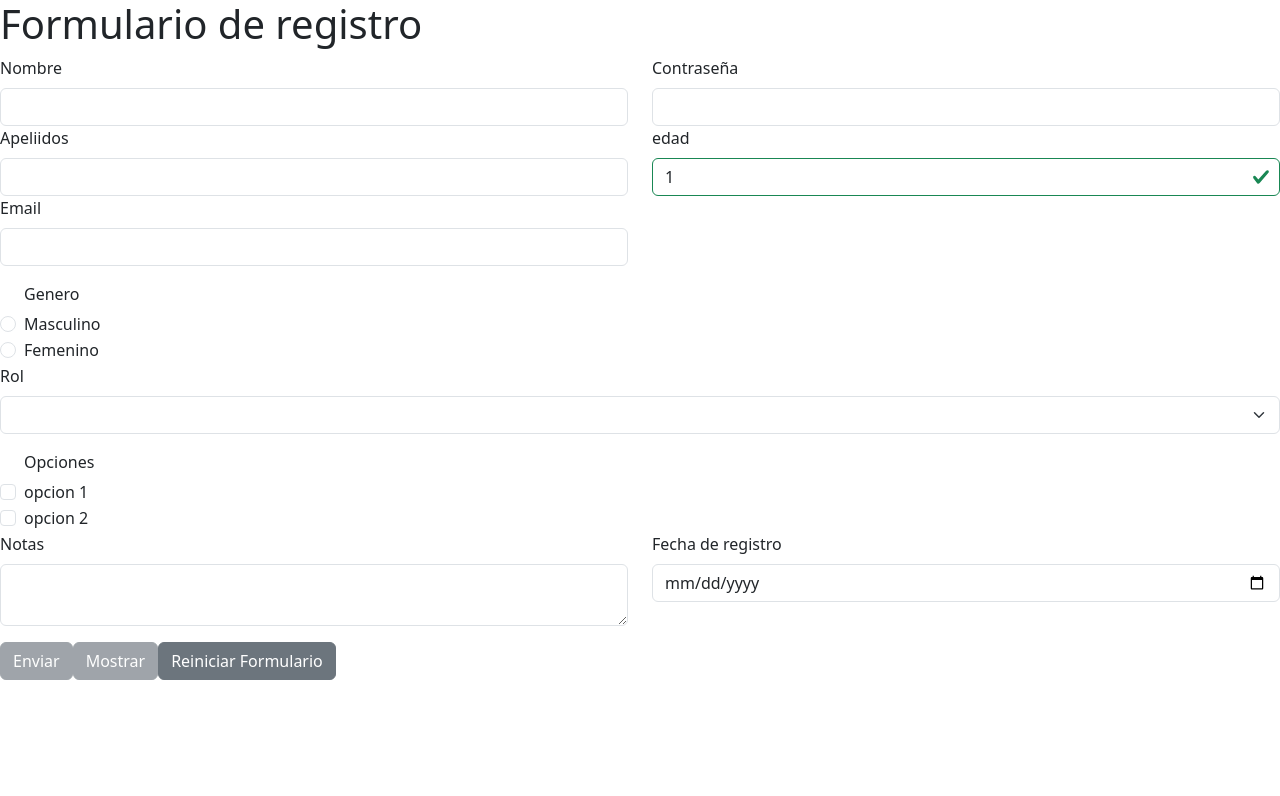
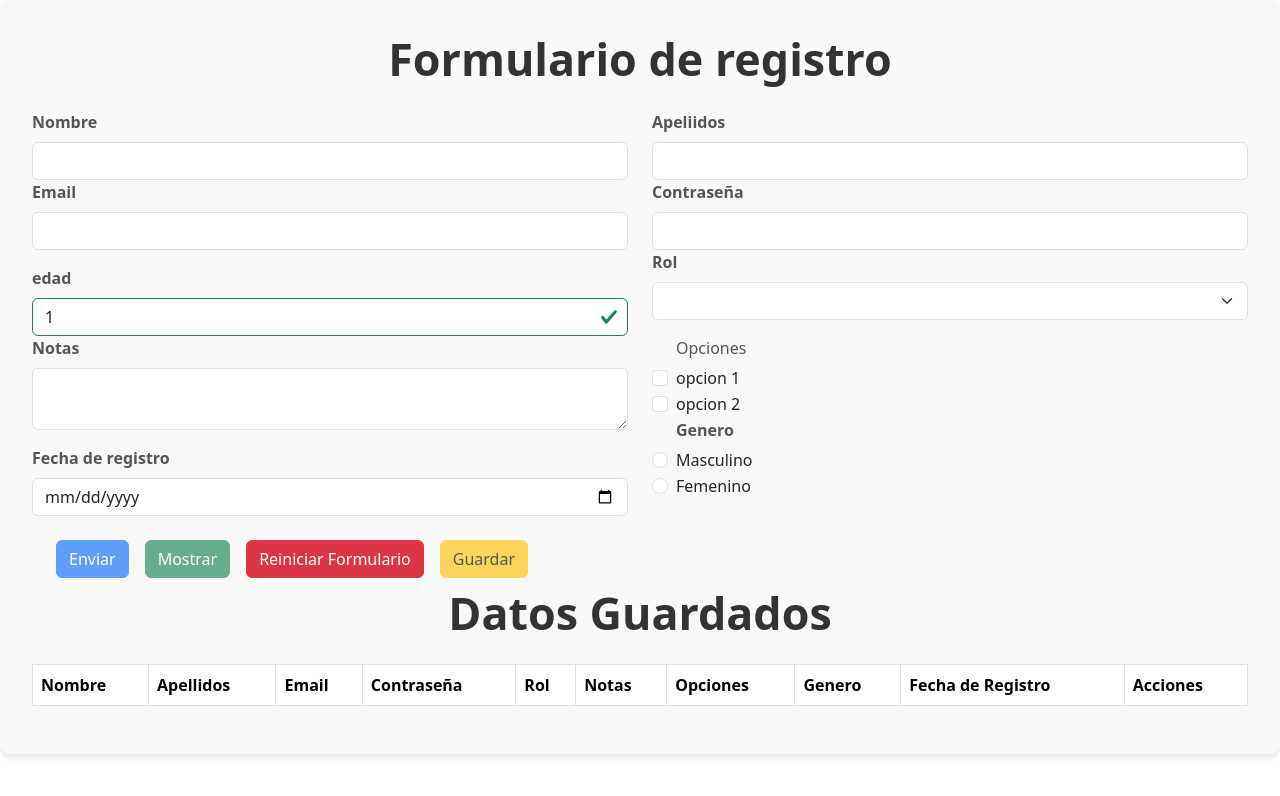
Before and after one commit to JovanyMolina/Practicas, a Next.js app: page /practica5 in a window 1280 px wide. Shown: the top 796 px of the page. Built offline with nearby package versions, Linux system fonts and the light colour scheme.

Commit message:
Practica #7 - Formularios y Tablas

```diff
--- a/src/app/globals.css
+++ b/src/app/globals.css
@@ -1,6 +1,34 @@
 @tailwind base;
 @tailwind components;
 @tailwind utilities;
+
+
+.FormularioRegistro{
+  background-color: #f9f9f9;
+    padding: 2rem;
+    border-radius: 10px;
+    box-shadow: 0 4px 6px rgba(0, 0, 0, 0.1);
+    justify-content: center;
+    align-items: center;
+
+
+}
+.TituloFormulario{
+  font-size: 2.8rem;
+    font-weight: bold;
+    text-align: center;
+    margin-bottom: 1.5rem;
+    color: #333;
+}
+.LanelFormulario {
+  font-weight: bold;
+  color: #555;
+}
+.inputsFormulario{
+  border-color: #007bff;
+    box-shadow: 0 0 5px rgba(0, 123, 255, 0.5);
+    outline: none;
+}
 
 .ContenedorInicio{
   display: flex;
--- a/src/app/practica5/page.js
+++ b/src/app/practica5/page.js
@@ -1,5 +1,7 @@
 import React from 'react'
+import '../../app/globals.css';
 import ComponenteFormulario from '@/components/practica5/ComponenteFormulario'
+
 export default function page() {
   return (
     <div>
--- a/src/components/practica5/ComponenteFormulario.js
+++ b/src/components/practica5/ComponenteFormulario.js
@@ -1,6 +1,10 @@
 "use client";
 import React, { useState, useEffect } from "react";
 import "bootstrap/dist/css/bootstrap.min.css";
+import '../../app/globals.css';
+import { FontAwesomeIcon } from '@fortawesome/react-fontawesome'
+import { faPencil, faTrash } from '@fortawesome/free-solid-svg-icons';
+
 import {
   Input,
   Form,
@@ -14,14 +18,31 @@ import {
   ModalHeader,
   ModalBody,
   ModalFooter,
+  Table
 } from "reactstrap";
 
+
+
 export default function ComponenteFormulario(args) {
+
+
+
   //////////////
+
   const [modal, setModal] = useState(false);
   const toggle = () => setModal(!modal);
+  const [modalEdit, setModalEdit] = useState(false);
+  const toggleEdit = () => setModalEdit(!modalEdit);
+
   const [botonActivo, setBotonActivo] = useState(false);
+  const [buttonEditActive, setButtonEditActive] = useState(false);
+
+
   const [formEnviado, setFormEnviado] = useState(false);
+  const [registerData, setRegisterData] = useState([]);
+  const [editIndex, setEditIndex] = useState(null);
+
+
 
   //////////
   const defaultForm = {
@@ -58,7 +79,6 @@ export default function ComponenteFormulario(args) {
     console.log(datosFormulario);
     setFormEnviado(true);
 
-
   };
   useEffect(() => {
     if (
@@ -72,20 +92,73 @@ export default function ComponenteFormulario(args) {
       datosFormulario.fechaDeRegistro
     ) {
       setBotonActivo(true);
+      setButtonEditActive(true);
     } else {
       setBotonActivo(false);
       setFormEnviado(false);
+      setButtonEditActive(false);
     }
   }, [datosFormulario]);
 
+  /////////////////////////////
+  const guardarDatos = () => {
+    // setRegistros([...registerData, datosFormulario]);
+
+    if (editIndex !== null ) {
+
+      const nuevosRegistros = [...registerData];
+      nuevosRegistros[editIndex] = datosFormulario;
+      setRegisterData(nuevosRegistros);
+      setModalEdit(false);
+    } else if(
+      datosFormulario.name === "" ||
+      datosFormulario.apellidos === "" ||
+      datosFormulario.email === "" ||
+      datosFormulario.password === "" ||
+      datosFormulario.edad === "" ||
+      datosFormulario.genero === "" ||
+      datosFormulario.rol === "" ||
+      datosFormulario.notas === "" ||
+      datosFormulario.fechaDeRegistro === ""
+
+    ) {
+      alert("Debe llenar todos los campos");
+    }
+    else{
+      setRegisterData([...registerData, datosFormulario]);
+
+    }
+
+    ReiniciarFormulario();
+  }
+
+  const eliminarDatos = (index) => {
+    const nuevosRegistros = [...registerData];
+    nuevosRegistros.splice(index, 1);
+    setRegisterData(nuevosRegistros);
+  }
+
+  const editarRegistro = (index) => {
+    setDatosFormularios(registerData[index]);
+    setEditIndex(index);
+    setModalEdit(true);
+  };
+  const cancelarEdicion = () => {
+    ReiniciarFormulario();
+    setModalEdit(false);
+    }
+
+  /////////////////////////////
   return (
     <div>
-      <h1>Formulario de registro</h1>
-      <Form onSubmit={elSumitForm}>
+
+      <Form onSubmit={elSumitForm} className="FormularioRegistro">
+        <h1 className="TituloFormulario">Formulario de registro</h1>
         <Row>
           <Col md={6}>
+
             <FormGroup>
-              <Label for="exampleName">Nombre</Label>
+              <Label className="LanelFormulario" for="exampleName">Nombre</Label>
               <div>
                 {" "}
                 <Input
@@ -97,19 +170,9 @@ export default function ComponenteFormulario(args) {
                 />
                 <FormFeedback>Solo se permiten letras</FormFeedback>
               </div>
-              <Label for="exampleName">Apeliidos</Label>
-              <div>
-                {" "}
-                <Input
-                  name="apellidos"
-                  value={datosFormulario.apellidos}
-                  onChange={cambio}
-                  valid={datosFormulario.apellidos.match(/^[a-zA-Z]+$/)}
-                  invalid={datosFormulario.apellidos.match(/^[0-9!¡"#$%&¿?(){}=]+$/)}
-                />
-                <FormFeedback>Solo se permiten letras</FormFeedback>
-              </div>
-              <Label for="exampleEmail">Email</Label>
+
+
+              <Label className="LanelFormulario" for="exampleEmail">Email</Label>
               <Input
                 id="exampleEmail"
                 name="email"
@@ -124,29 +187,17 @@ export default function ComponenteFormulario(args) {
                 )}
               />
               <FormFeedback>Debe tener formato de Correo Electronico</FormFeedback>
-            </FormGroup>
-          </Col>
-          <Col md={6}>
-            <FormGroup>
-              <Label for="examplePassword">Contraseña</Label>
-              <Input
-                id="examplePassword"
-                name="password"
-                type="password"
-                onChange={cambio}
-                value={datosFormulario.password}
-
-              />
 
 
-              <FormGroup>
-                <Label for="exampleDatetime">edad</Label>
+
+            </FormGroup>
+            <Label className="LanelFormulario" for="exampleDatetime">edad</Label>
             <Input
               name="edad"
               placeholder="edad"
               type="number"
               onChange={cambio}
-                  defaultValue={1}
+              //                defaultValue={1}
               value={datosFormulario.edad}
               min="0"
               max="100"
@@ -157,14 +208,122 @@ export default function ComponenteFormulario(args) {
               }
             />
             <FormFeedback>Solo acepta números positivos, hasta el número 100 (No letras ni simbolos)</FormFeedback>
+          </Col>
 
+          <Col md={6}>
+            <Label className="LanelFormulario" for="exampleName">Apeliidos</Label>
+            <div>
+              {" "}
+              <Input
+                name="apellidos"
+                value={datosFormulario.apellidos}
+                onChange={cambio}
+                valid={datosFormulario.apellidos.match(/^[a-zA-Z]+$/)}
+                invalid={datosFormulario.apellidos.match(/^[0-9!¡"#$%&¿?(){}=]+$/)}
+              />
+              <FormFeedback>Solo se permiten letras</FormFeedback>
+            </div>
+
+            <FormGroup>
+              <Label className="LanelFormulario" for="examplePassword">Contraseña</Label>
+              <Input
+                id="examplePassword"
+                name="password"
+                type="password"
+                onChange={cambio}
+                value={datosFormulario.password}
+              />
+
+              <FormGroup>
+                <Label className="LanelFormulario" for="exampleSelect">Rol</Label>
+                <Input
+                  id="exampleSelect"
+                  name="rol"
+                  value={datosFormulario.rol}
+                  onChange={cambio}
+                  type="select"
+
+                >
+
+                  <option></option>
+                  <option>Admin</option>
+                  <option>Operador</option>
+                  <option>Caja</option>
+                  <option>Supervisor</option>
+                </Input>
               </FormGroup>
             </FormGroup>
           </Col>
         </Row>
+
+        <Row>
+          <Col md={6}>
+            <FormGroup>
+              <Label className="LanelFormulario" for="exampleText">Notas</Label>
+              <Input
+                id="exampleText"
+                name="notas"
+                value={datosFormulario.notas}
+                onChange={cambio}
+                type="textarea"
+              />
+            </FormGroup>
+
+            <FormGroup>
+              <Label className="LanelFormulario" for="exampleDate">Fecha de registro</Label>
+              <Input
+                id="exampleDate"
+                name="fechaDeRegistro"
+                placeholder="date placeholder"
+                type="date"
+                onChange={cambio}
+                value={datosFormulario.fechaDeRegistro}
+                min={new Date().toISOString().split("T")[0]}
+                valid={
+                  datosFormulario.fechaDeRegistro >= new Date().toISOString().split("T")[0]
+                }
+                invalid={
+                  datosFormulario.fechaDeRegistro !== "" &&
+                  datosFormulario.fechaDeRegistro < new Date().toISOString().split("T")[0]
+                }
+              />
+              <FormFeedback>
+                La fecha debe ser igual o posterior al día de hoy.
+              </FormFeedback>
+            </FormGroup>
+          </Col>
+
+          <Col md={6}>
             <FormGroup check>
+              <label className="LanelFormulario">
+                <h6>Opciones</h6>
+              </label>
+              <div> </div>
+              <Input
+                type="checkbox"
+                name="opcion1"
+                value="opcion 1"
+                onChange={cambio}
+                checked={datosFormulario.opcion1}
+              />{" "}
+              <Label check>opcion 1</Label>
+            </FormGroup>
+
+            <FormGroup check>
+              <Input
+                type="checkbox"
+                name="opcion2"
+                value="opcion 2"
+                onChange={cambio}
+                checked={datosFormulario.opcion2}
+              />{" "}
+              <Label check>opcion 2</Label>
+            </FormGroup>
+
+            <FormGroup check>
+
               <label>
-            <h6>Genero</h6>
+                <h6 className="LanelFormulario">Genero</h6>
               </label>
               <div> </div>
               <Input
@@ -186,24 +345,120 @@ export default function ComponenteFormulario(args) {
               />{" "}
               <Label check>Femenino</Label>
             </FormGroup>
+
+
+          </Col>
+        </Row>
+
+
+        <div className="px-3 ">
+          <Button className="m-2" type="submit" disabled={!botonActivo} color="primary">Enviar</Button>
+          <Button className="m-2" onClick={toggle} disabled={!formEnviado} color="success">Mostrar</Button>
+          <Button className="m-2" onClick={ReiniciarFormulario} color="danger">Reiniciar Formulario </Button>
+          <Button className="m-2" onClick={guardarDatos} color="warning" disabled={!buttonEditActive}>Guardar</Button>
+        </div>
+
+        { /**************************************************************************************************/}
+        <Modal isOpen={modalEdit} toggle={toggleEdit}>
+          <ModalHeader >Editar Registro</ModalHeader>
+          <ModalBody>
+            <Form>
+              <Row>
+                <Col md={6}>
                   <FormGroup>
-          <Label for="exampleSelect">Rol</Label>
+                    <Label>Nombre</Label>
                     <Input
-            id="exampleSelect"
+                      name="name"
+                      value={datosFormulario.name}
+                      onChange={cambio}
+                    />
+                  </FormGroup>
+
+                  <FormGroup>
+                    <Label>Apellidos</Label>
+                    <Input
+                      name="apellidos"
+                      value={datosFormulario.apellidos}
+                      onChange={cambio}
+                    />
+                  </FormGroup>
+
+                  <FormGroup>
+                    <Label>Email</Label>
+                    <Input
+                      name="email"
+                      type="email"
+                      value={datosFormulario.email}
+                      onChange={cambio}
+                    />
+                  </FormGroup>
+
+                  <FormGroup check>
+
+                    <label>
+                      <h6 className="LanelFormulario">Genero</h6>
+                    </label>
+                    <div> </div>
+                    <Input
+                      name="genero"
+                      type="radio"
+                      value="Masculino"
+                      checked={datosFormulario.genero === "Masculino"}
+                      onChange={cambio}
+                    />{" "}
+                    <Label check>Masculino</Label>
+                  </FormGroup>
+                  <FormGroup check>
+                    <Input
+                      name="genero"
+                      type="radio"
+                      value="Femenino"
+                      checked={datosFormulario.genero === "Femenino"}
+                      onChange={cambio}
+                    />{" "}
+                    <Label check>Femenino</Label>
+                  </FormGroup>
+
+                </Col>
+
+                <Col md={6}>
+                  <FormGroup>
+                    <Label>Rol</Label>
+                    <Input
                       name="rol"
+                      type="select"
                       value={datosFormulario.rol}
                       onChange={cambio}
-            type="select"
                     >
-            <option></option>
                       <option>Admin</option>
                       <option>Operador</option>
                       <option>Caja</option>
                       <option>Supervisor</option>
                     </Input>
                   </FormGroup>
+
+                  <FormGroup>
+                    <Label>Notas</Label>
+                    <Input
+                      name="notas"
+                      type="textarea"
+                      value={datosFormulario.notas}
+                      onChange={cambio}
+                    />
+                  </FormGroup>
+
+                  <FormGroup>
+                    <Label>Fecha de Registro</Label>
+                    <Input
+                      name="fechaDeRegistro"
+                      type="date"
+                      value={datosFormulario.fechaDeRegistro}
+                      onChange={cambio}
+                    />
+                  </FormGroup>
+
                   <FormGroup check>
-          <label>
+                    <label className="LanelFormulario">
                       <h6>Opciones</h6>
                     </label>
                     <div> </div>
@@ -216,6 +471,7 @@ export default function ComponenteFormulario(args) {
                     />{" "}
                     <Label check>opcion 1</Label>
                   </FormGroup>
+
                   <FormGroup check>
                     <Input
                       type="checkbox"
@@ -226,54 +482,26 @@ export default function ComponenteFormulario(args) {
                     />{" "}
                     <Label check>opcion 2</Label>
                   </FormGroup>
-        <Row>
-          <Col md={6}>
-            <FormGroup>
-              <Label for="exampleText">Notas</Label>
-              <Input
-                id="exampleText"
-                name="notas"
-                value={datosFormulario.notas}
-                onChange={cambio}
-                type="textarea"
-              />
-            </FormGroup>
+
                 </Col>
-          <Col md={6}>
-            <FormGroup>
-              <Label for="exampleDate">Fecha de registro</Label>
-              <Input
-                id="exampleDate"
-                name="fechaDeRegistro"
-                placeholder="date placeholder"
-                type="date"
-                onChange={cambio}
-                value={datosFormulario.fechaDeRegistro}
-                min={new Date().toISOString().split("T")[0]}
-                valid={
-                  datosFormulario.fechaDeRegistro >= new Date().toISOString().split("T")[0]
-                }
-                invalid={
-                  datosFormulario.fechaDeRegistro !== "" &&
-                  datosFormulario.fechaDeRegistro < new Date().toISOString().split("T")[0]
-                }
-              />
-              <FormFeedback>
-                La fecha debe ser igual o posterior al día de hoy.
-              </FormFeedback>
-            </FormGroup>
-          </Col>
-        </Row>{" "}
-        <Button type="submit" disabled={!botonActivo}>
-          Enviar
+              </Row>
+            </Form>
+          </ModalBody>
+          <ModalFooter>
+            <Button color="primary" onClick={guardarDatos}>
+              Guardar Cambios
             </Button>
-        <Button onClick={toggle} disabled={!formEnviado}>
-          Mostrar
+            <Button color="danger" onClick={cancelarEdicion} >
+              Cancelar
             </Button>
-        <Button onClick={ReiniciarFormulario}>Reiniciar Formulario </Button>
+          </ModalFooter>
+        </Modal>
+
+        { /**************************************************************************************************/}
         <Modal isOpen={modal} toggle={toggle} {...args}>
           <ModalHeader toggle={toggle}>Registro con el useState</ModalHeader>
           <ModalBody>
+
             <p>Nombre: {datosFormulario.name}</p>
             <p>Apellidos: {datosFormulario.apellidos}</p>
             <p>Edad: {datosFormulario.edad}</p>
@@ -285,7 +513,9 @@ export default function ComponenteFormulario(args) {
             <p>Rol: {datosFormulario.rol}</p>
             <p>Notas: {datosFormulario.notas}</p>
             <p>Fecha de Registro: {datosFormulario.fechaDeRegistro}</p>
+
           </ModalBody>
+
           <ModalFooter>
             <Button color="primary" onClick={toggle}>
               Aceptar
@@ -295,6 +525,73 @@ export default function ComponenteFormulario(args) {
             </Button>
           </ModalFooter>
         </Modal>
+        { /**************************************************************************************************/}
+
+        <h1 className="TituloFormulario">Datos Guardados</h1>
+
+        <Table
+          bordered
+          borderless
+          responsive
+        >
+          <thead>
+            <tr>
+              <th>
+                Nombre
+              </th>
+              <th>
+                Apellidos
+              </th>
+              <th>
+                Email
+              </th>
+              <th>
+                Contraseña
+              </th>
+              <th>
+                Rol
+              </th>
+              <th>
+                Notas
+              </th>
+              <th>
+                Opciones
+              </th>
+              <th>
+                Genero
+              </th>
+              <th>
+                Fecha de Registro
+              </th>
+              <th>
+                Acciones
+              </th>
+            </tr>
+          </thead>
+          <tbody>
+            {registerData.map((registro, index) => (
+              <tr key={index}>
+                <td>{registro.name}</td>
+                <td>{registro.apellidos}</td>
+                <td>{registro.email}</td>
+                <td>{registro.password}</td>
+                <td>{registro.rol}</td>
+                <td>{registro.notas}</td>
+                <td>{registro.opcion1 ? "opcion1" : ""} {registro.opcion2 ? "opcion2" : ""}</td>
+                <td>{registro.genero}</td>
+                <td>{registro.fechaDeRegistro}</td>
+                <td>
+                  <Button className="m-2" onClick={() => editarRegistro(index)} color="primary"><FontAwesomeIcon icon={faPencil} /></Button>
+                  <Button onClick={() => eliminarDatos(index)} color="danger"><FontAwesomeIcon icon={faTrash} /></Button>
+                </td>
+              </tr>
+
+            ))}
+
+          </tbody>
+        </Table>
+
+
       </Form>
     </div>
   );
```
Lines whose indentation alone changed are shown as unchanged.
